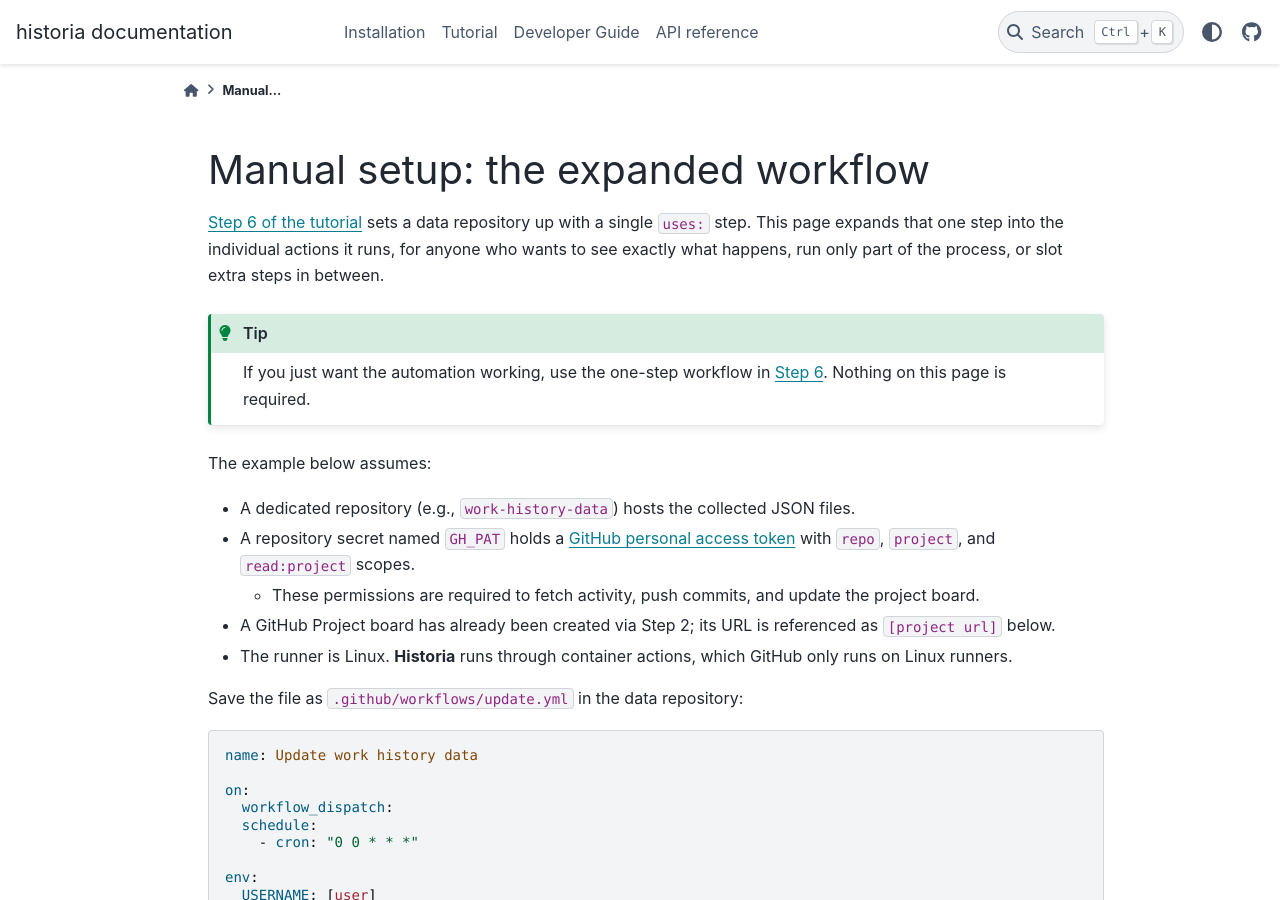
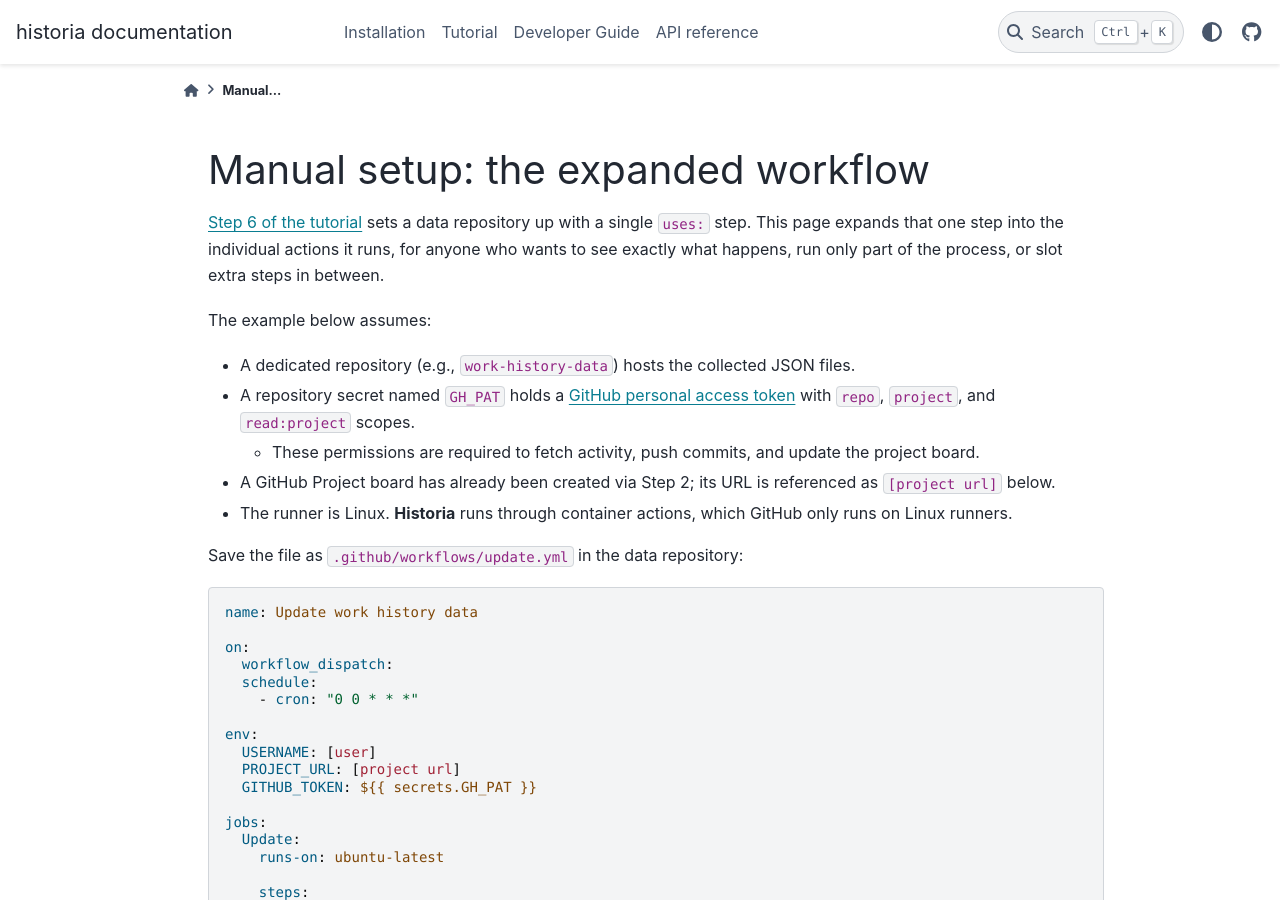
Before and after one commit to CodyCBakerPhD/historia, a Sphinx documentation site: the page built from docs/tutorial/manual-automation-setup.md, in a window 1280 px wide and 900 px high. Built offline with Sphinx 7.4.7 and the PyData theme 0.15.4, drawn with Linux system fonts in a browser that asks for light colours.

Commit message:
Update manual-automation-setup.md

```diff
--- a/docs/tutorial/manual-automation-setup.md
+++ b/docs/tutorial/manual-automation-setup.md
@@ -5,10 +5,6 @@
 # Manual setup: the expanded workflow
 
 [Step 6 of the tutorial](index.md) sets a data repository up with a single `uses:` step. This page expands that one step into the individual actions it runs, for anyone who wants to see exactly what happens, run only part of the process, or slot extra steps in between.
-
-:::{tip}
-If you just want the automation working, use the one-step workflow in [Step 6](index.md). Nothing on this page is required.
-:::
 
 The example below assumes:
 
```
